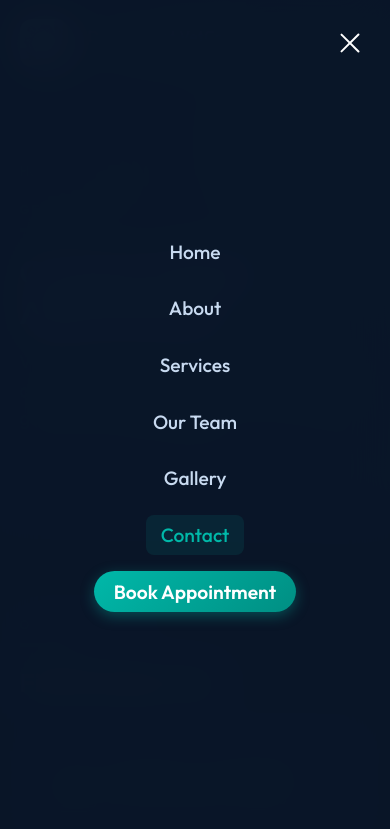
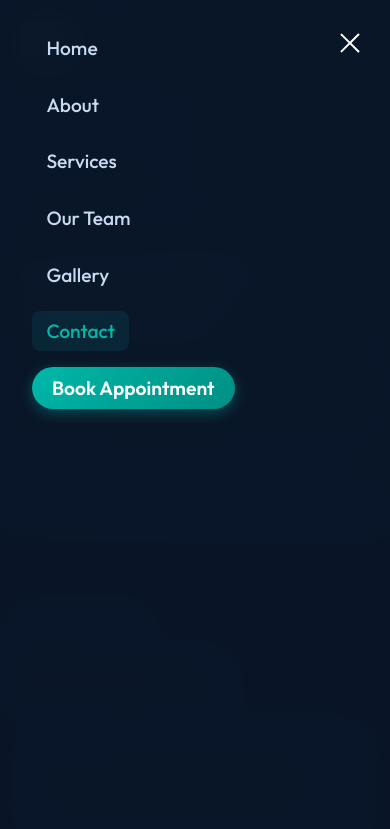
Before and after one commit to avinashkumar0710/drjasmeetvetcare-20260305T093715Z-1-001, a plain HTML site: page drjasmeetvetcare-20260305T093715Z-1-001/drjasmeetvetcare/contact.html in a window 390 px wide. Both pictures are taken after a click on the element 349 px from the left and 43 px from the top of the page. Shown: the top 829 px of the page. Drawn offline with Linux system fonts and the light colour scheme.

Commit message:
Add files via upload

```diff
--- a/drjasmeetvetcare-20260305T093715Z-1-001/drjasmeetvetcare/css/style.css
+++ b/drjasmeetvetcare-20260305T093715Z-1-001/drjasmeetvetcare/css/style.css
@@ -710,7 +710,7 @@ p  { font-size: 1rem; color: var(--text-body); }
 
 /* ============ CONTACT PAGE ============ */
 .contact-grid { display: grid; grid-template-columns: 1fr 1.3fr; gap: 3rem; }
-.contact-form { padding: 2.5rem; }
+.contact-form { padding: 2.5rem; scroll-margin-top: 120px; }
 .form-group { margin-bottom: 1.25rem; }
 .form-group label {
   display: block; margin-bottom: 0.4rem;
@@ -829,16 +829,22 @@ footer {
   .features-strip .container { grid-template-columns: 1fr; }
   .nav-menu {
     display: none; flex-direction: column;
-    position: fixed; top: 0; left: 0; right: 0; bottom: 0;
+    position: fixed; inset: 0;
+    width: 100vw;
+    min-height: 100vh;
     background: rgba(10,22,40,0.98);
     backdrop-filter: blur(20px);
-    align-items: center; justify-content: center;
+    align-items: flex-start;
+    justify-content: flex-start;
     gap: 1.5rem;
-    z-index: 999;
+    padding: 2rem;
+    overflow-y: auto;
+    z-index: 1001;
+    box-sizing: border-box;
   }
   .nav-menu.open { display: flex; }
   .nav-link { font-size: 1.2rem; }
-  .hamburger { display: flex; z-index: 1001; }
+  .hamburger { display: flex; z-index: 1002; }
   .hero-strip { gap: 1.5rem; }
   .contact-grid { grid-template-columns: 1fr; }
   .service-detail-card { grid-template-columns: 1fr; }
```
